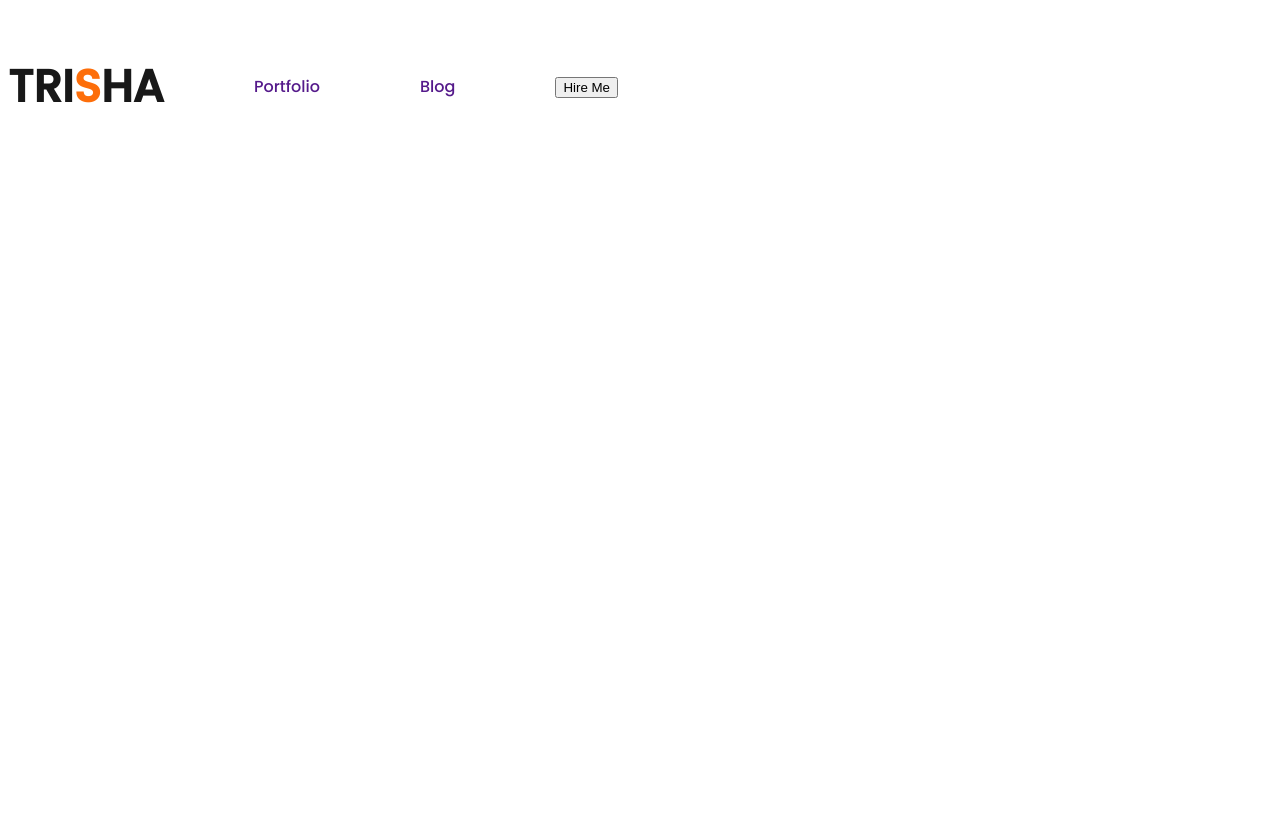
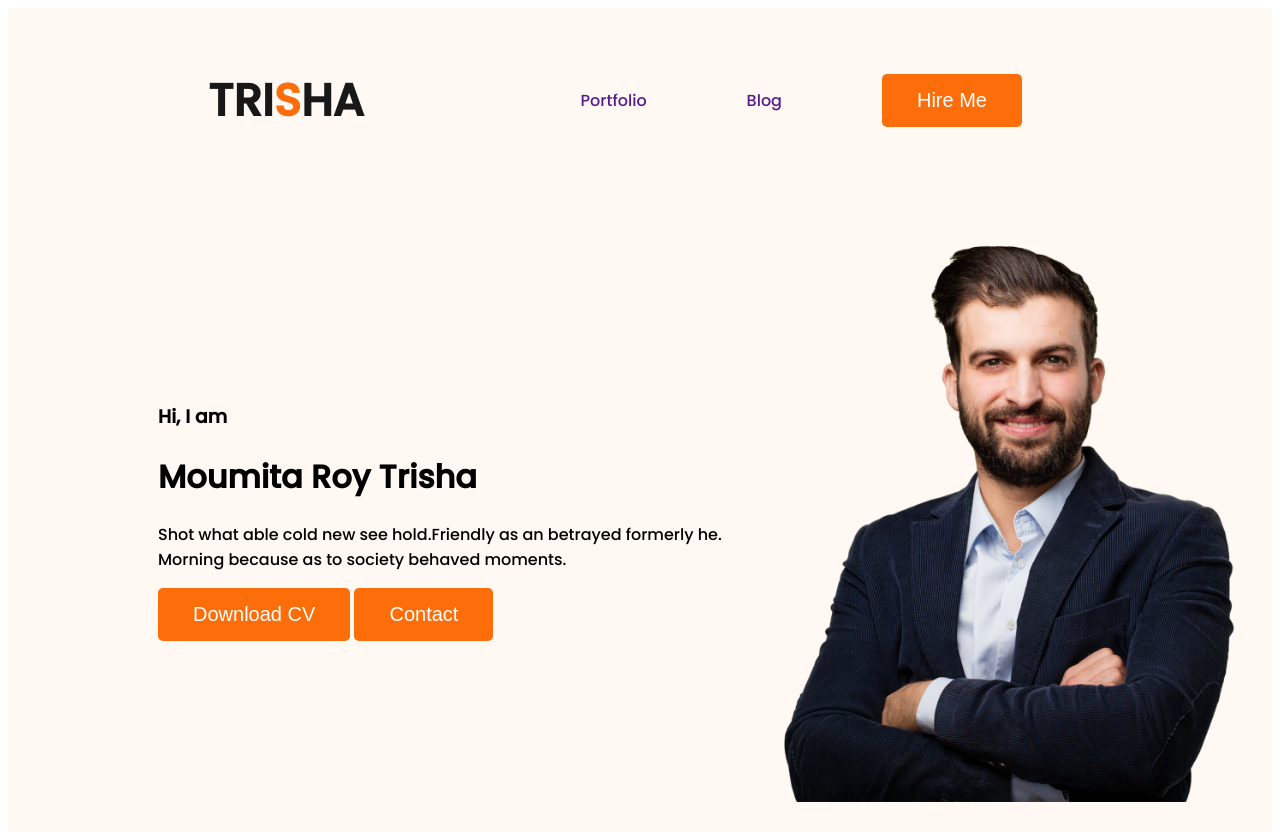
Before and after one commit to Trisha-roy/portfolio, a plain HTML site: page index.html in a window 1280 px wide. Before the commit the page ends 800 px from the top, so only its background shows below. Drawn offline with Linux system fonts and the light colour scheme.

Commit message:
banner content added

```diff
--- a/index.html
+++ b/index.html
@@ -16,9 +16,19 @@
             <ul>
                 <li><a href="">Portfolio</a></li>
                 <li><a href="">Blog</a></li>
-                <li><button>Hire Me</button></li>
+                <li><button class="btn-primary">Hire Me</button></li>
             </ul>
         </nav>
+        <div class="banner">
+            <div>
+                <h3 class="banner-greeting">Hi, I am</h3>
+                <h1 class="banner-title">Moumita Roy Trisha</h1>
+                <p>Shot what able cold new see hold.Friendly as an betrayed formerly he. Morning because as to society behaved moments.</p>
+                <button class="btn-primary">Download CV</button>
+                <button class="btn-primary">Contact</button>
+            </div>
+            <img  class="profile-pic" src="images/hardy.png" alt="">
+        </div>
     </header>
     <main>
 
--- a/styles.css
+++ b/styles.css
@@ -5,22 +5,51 @@ body {
 
 nav {
     display: flex;
+    justify-content: space-between;
+    align-items: center;
+    margin:0 200px;
 }
-.text-primary{
+
+.text-primary {
     color: #FD6E0A;
 }
+
 .nav-title {
     color: #181818;
     font-size: 45px;
     font-weight: 800;
 }
-nav>ul{
+
+nav>ul {
     display: flex;
+    align-items: center;
 }
-nav li{
+
+nav li {
     list-style: none;
     margin: 50px;
 }
-nav a{
+
+nav a {
     text-decoration: none;
 }
+
+.btn-primary {
+    border-radius: 5px;
+    background: #FD6E0A;
+    color: white;
+    border: 0;
+    padding: 15px 35px;
+    font-size: 20px;
+}
+header{
+    background: #FFF8F3;
+}
+.banner{
+    padding: 30px 30px 30px 150px;
+    display: flex;
+    align-items: center;
+}
+.banner .profile-pic{
+    width: 500px;
+}
```
